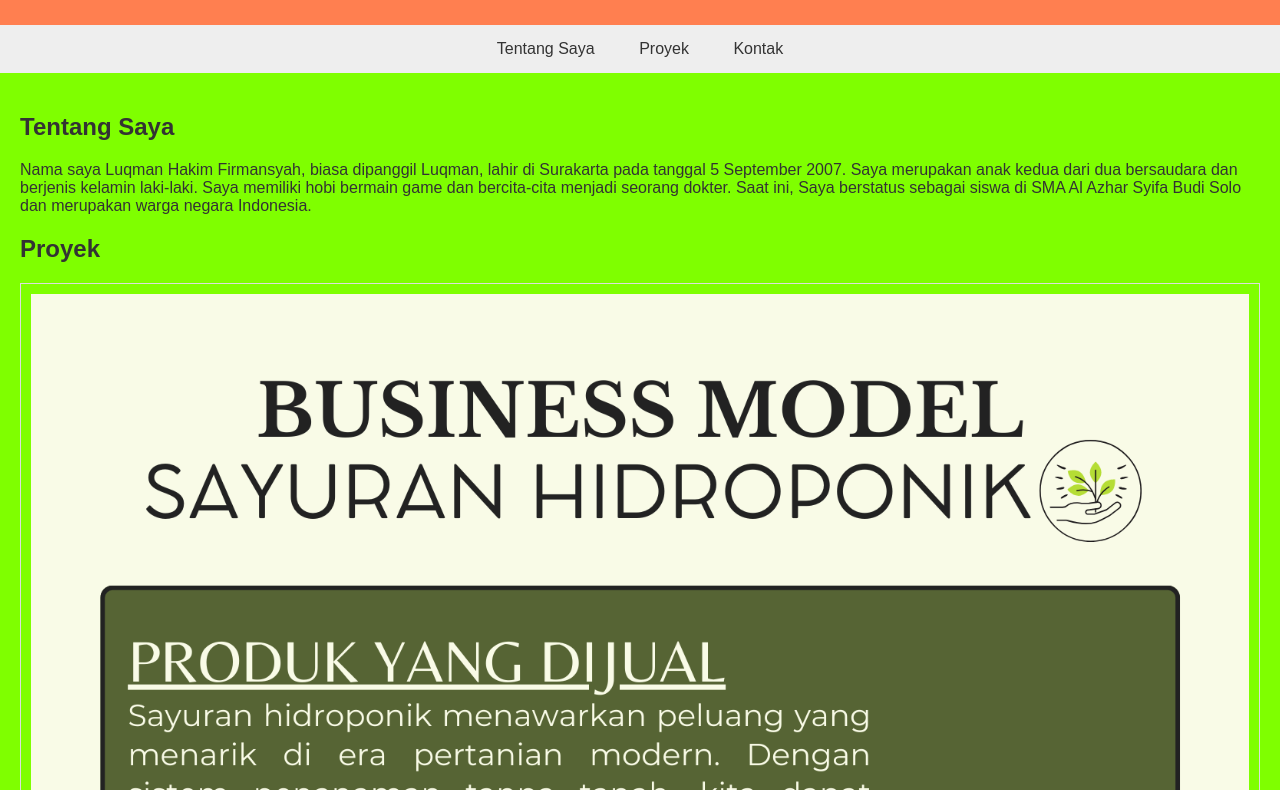
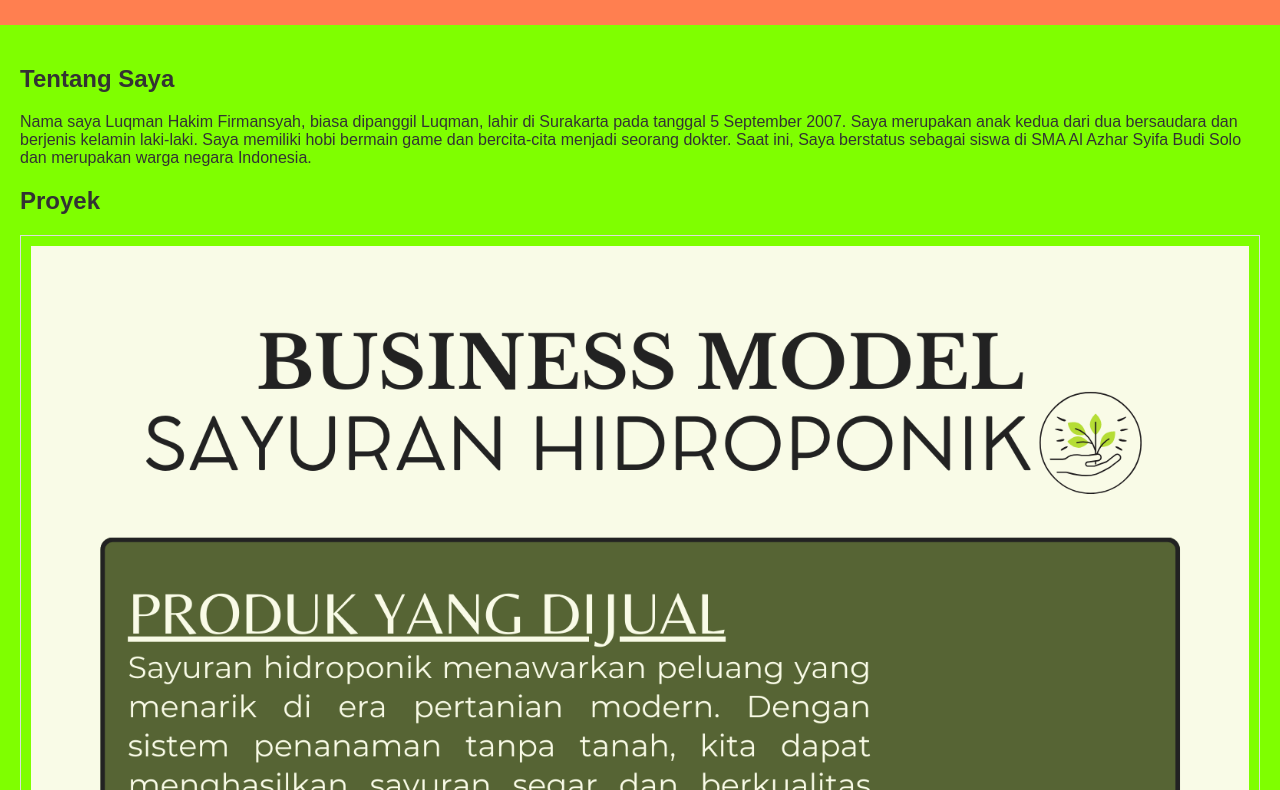
Before and after one commit to LuqmanHakimF/Tugas-Web-LE, a plain HTML site: page index.html in a window 1280 px wide. Shown: the part 141-931 px from the top of the page. Drawn offline with Linux system fonts and the light colour scheme.

Commit message:
Update index.html

```diff
--- a/index.html
+++ b/index.html
@@ -67,12 +67,6 @@
         <h2>Sayuran Hidroponik</h2>
     </header>
 
-    <nav>
-        <a href="#">Tentang Saya</a>
-        <a href="#">Proyek</a>
-        <a href="#">Kontak</a>
-    </nav>
-
     <section>
         <h2>Tentang Saya</h2>
         <p>Nama saya Luqman Hakim Firmansyah, biasa dipanggil Luqman, lahir di Surakarta pada tanggal 5 September 2007. Saya merupakan anak kedua dari dua bersaudara dan berjenis kelamin laki-laki. Saya memiliki hobi bermain game dan bercita-cita menjadi seorang dokter. Saat ini, Saya berstatus sebagai siswa di SMA Al Azhar Syifa Budi Solo dan merupakan warga negara Indonesia.</p>
```
